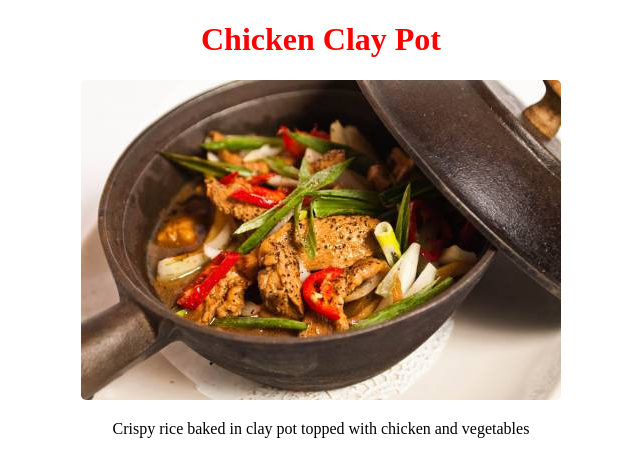
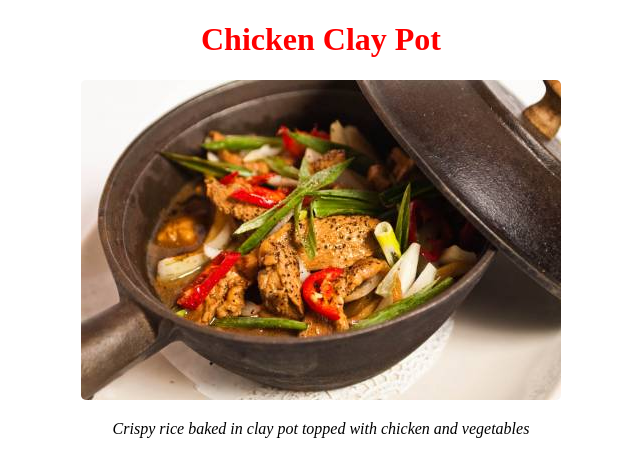
Before and after one commit to brite107/udacity-front-end-nanodegree, a plain HTML site: page writing-selectors/index.html in a window 1280 px wide. Shown: the full height of the page, 319-959 px from the left. Drawn offline with Linux system fonts and the light colour scheme.

Commit message:
Add class selector to style description

```diff
--- a/writing-selectors/index.html
+++ b/writing-selectors/index.html
@@ -14,7 +14,7 @@
 		.picture {
 			border-radius: 5px;
 		}
-		/* missing class */ {
+		.description {
 			font-style: italic;
 		}
 	</style>
```
